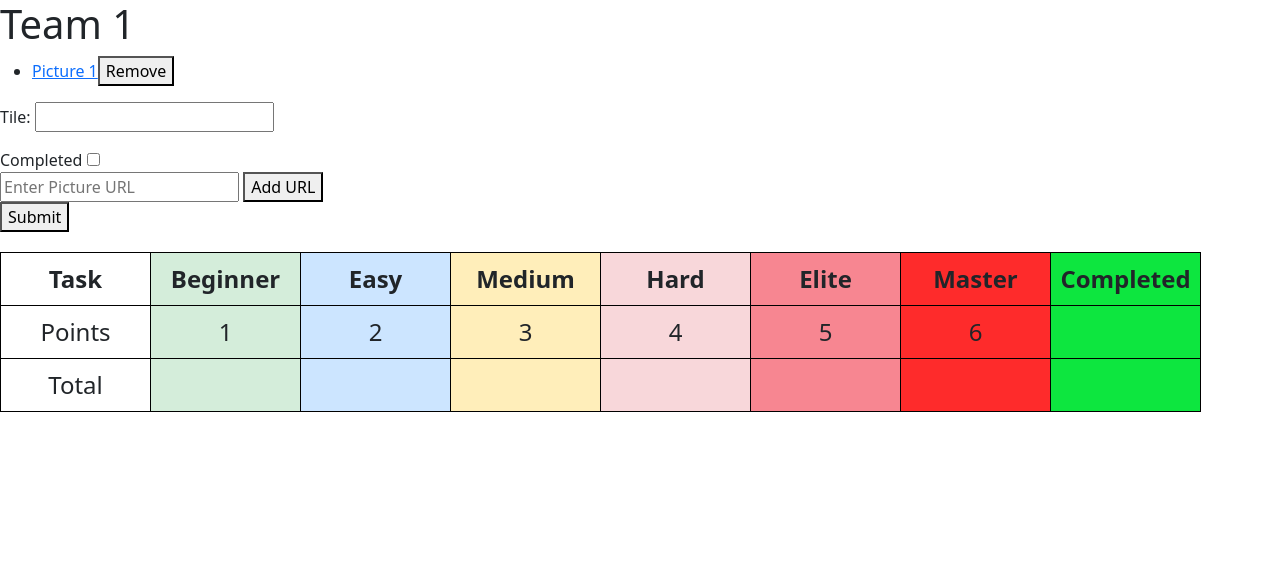
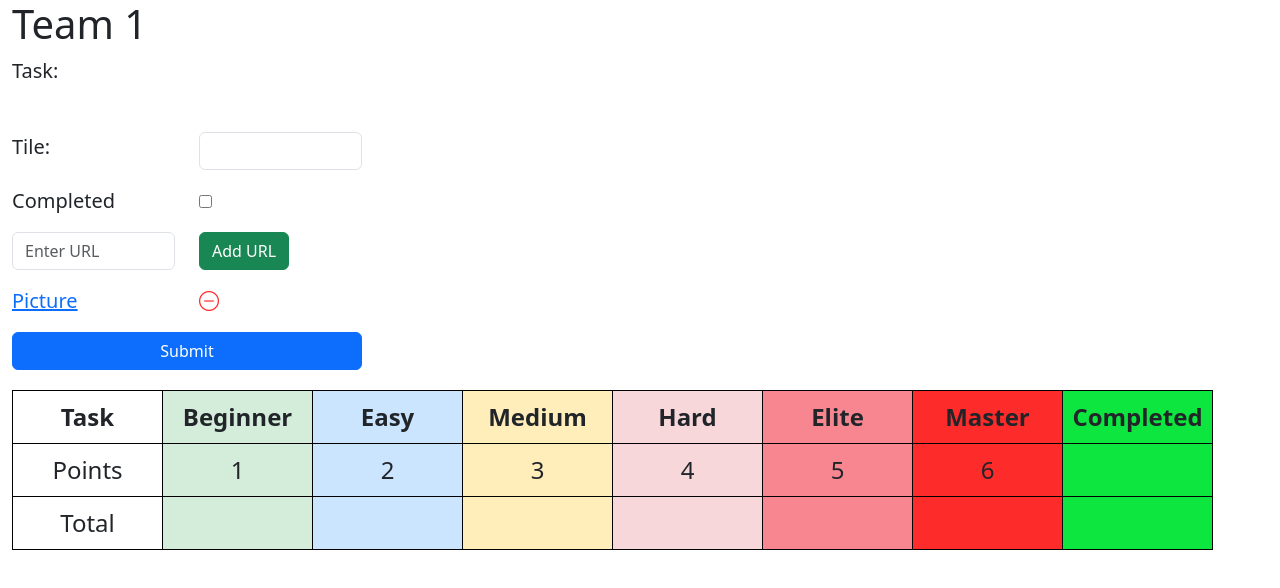
Before and after one commit to tehgod/osrs_clan_bingo_frontend, a website: page public/index.html in a window 1280 px wide. Both pictures are taken after typing "https://example.com" into the empty fields and a click on the button "Add URL". Drawn offline with nearby package versions, Linux system fonts and the light colour scheme; no server answers.

Commit message:
frontend work finished for now

```diff
--- a/public/index.html
+++ b/public/index.html
@@ -6,43 +6,66 @@
     <title></title>
     <link rel="stylesheet" href="styles.css">
     <link href="https://cdn.jsdelivr.net/npm/bootstrap@5.3.3/dist/css/bootstrap.min.css" rel="stylesheet" integrity="sha384-QWTKZyjpPEjISv5WaRU9OFeRpok6YctnYmDr5pNlyT2bRjXh0JMhjY6hW+ALEwIH" crossorigin="anonymous">
+    <link rel="stylesheet" href="https://cdn.jsdelivr.net/npm/bootstrap-icons@1.11.3/font/bootstrap-icons.min.css">
     <script src="https://cdn.jsdelivr.net/npm/bootstrap@5.3.3/dist/js/bootstrap.bundle.min.js" integrity="sha384-YvpcrYf0tY3lHB60NNkmXc5s9fDVZLESaAA55NDzOxhy9GkcIdslK1eN7N6jIeHz" crossorigin="anonymous"></script>
 
 </head>
-<body>
+<body class="container-fluid">
     <h1 id="teamHeader"></h1>
 
-<!-- <form action="/api/complete-tile" id="complete-tile" method="post" enctype="multipart/form-data">
-    <div class="mb-3 row">
-        <label for="tile" class="col-sm-2 col-form-label">Complete Tile:</label>
-        <div class="col-sm-10">
-            <input type="text" id="tile" name="tile" class="form-control"><br><br>
+    <form action="/api/update-tile" method="post">
+        <div class="mb-3 row"> <!--Task text-->
+            <div class="col-2">
+                Task:
+            </div>
+            <div class="col" id="selectedTileTask" style="min-height: 60px;">
+
             </div>
         </div>
-    <div id="url-inputs" class="mb-3 row">
-        <label for="imageUrl">Image URL:</label>
-        <input type="text" id="imageUrl" name="imageUrl" placeholder="Enter image URL"><br><br>
+        <div class="mb-3 row"> <!--Tile Selected-->
+            <div class="col">
+                <label for="selectedTile" class="form-label col">Tile:</label>
+            </div>
+            <div class="col">
+                <input class="form-control" type="text" id="selectedTile" name="selectedTile" autocomplete="off" readonly>
+            </div>
+        </div>
+        <div class="mb-3 row"> <!--Completed-->
+            <div class="col">
+                <label for="selectedTileCompleted">Completed</label>
+            </div>
+            <div class="col">
+                <input type="checkbox" id="selectedTileCompleted" name="selectedTileCompleted">
+            </div>
+        </div>
+        <div class="mb-3 row"> <!--URL Entry-->
+            <div class="col">
+                <input class="form-control" type="url" id="linkInput" placeholder="Enter URL">
+            </div>
+            <div class="col">
+                <button type="button" class="btn btn-success" onclick="addLink()">Add URL</button><br>
+            </div>
+        </div>
+        <div id="selectedTileUrlsList"></div>
+        <div id="imageRowTemplate">
+            <div class="row mb-3">
+                <a class="col"></a>
+                <i class="bi bi-dash-circle col"></i>
+            </div>
         </div>
 
-    <button type="button" id="add-url">Add Another URL</button><br><br>
+        <div class="mb-3 row">
+            <div class="col">
+                <button type="submit" class="btn btn-primary" style="width: 100%;">Submit</button>
+            </div>
+        </div>
 
-    <input type="hidden" id="formTeamId" value="" name="teamId" />
-    <input type="submit" value="Submit">
-</form> -->
+        <input type="hidden" id="selectedTileUrlsValues" autocomplete="off" name="selectedTileUrlsValues" value='[]'>
+        <input type="hidden" id="teamId" name="teamId" value=''>
 
-<ul id="selectedTileUrlsList"></ul>
-<form action="/api/update-tile" method="post">
-    <label for="selectedTile">Tile:</label>
-    <input type="text" id="selectedTile" name="selectedTile" autocomplete="off" readonly ><br>
-    <p id="selectedTileTask"></p>
-    <label for="selectedTileCompleted">Completed</label>
-    <input type="checkbox" id="selectedTileCompleted" name="selectedTileCompleted"><br>
-    <input type="url" id="linkInput" placeholder="Enter Picture URL">
-    <button type="button" onclick="addLink()">Add URL</button><br>
-    <input type="hidden" id="selectedTileUrlsValues" name="selectedTileUrlsValues" value='["value1", "value2", "value3"]'>
-    <input type="hidden" id="teamId" name="teamId" value=''>
-    <button type="submit">Submit</button>
     </form>
+
+
 
     <table id="scoreboard">
         <tbody>
--- a/public/index.js
+++ b/public/index.js
@@ -1,5 +1,3 @@
-
-
 function a1ToNumber(a1) {
     // Extract column letters and row number
     const match = a1.match(/([a-zA-Z]+)(\d+)/); // Allow both lowercase and uppercase
@@ -183,42 +181,33 @@ async function loadBingoBoard() {
     })
 }
 
-function calculateScore() {
-    completedElements = document.querySelectorAll('[completed="true"]');
+function buildLink(linkUrl) {
+    var rowTemplate = document.getElementById("imageRowTemplate").childNodes[1].cloneNode(true)
+    var linkNode = rowTemplate.querySelector("a")
+    var deleteButton = rowTemplate.querySelector("i")
+    linkNode.href = linkUrl
+    linkNode.textContent = `Picture`
+    deleteButton.onclick = () => {
+        rowTemplate.remove();
+        const currentUrls = JSON.parse(document.getElementById("selectedTileUrlsValues").value || '[]');
+        const index = currentUrls.indexOf(linkUrl);
+        console.log(index)
+        if (index > -1) {
+            currentUrls.splice(index, 1);
+        }
+        document.getElementById("selectedTileUrlsValues").value=JSON.stringify(currentUrls)
+    };
+    document.getElementById('selectedTileUrlsList').appendChild(rowTemplate);
+    var currentUrls = JSON.parse(document.getElementById("selectedTileUrlsValues").value || '[]');
+    currentUrls.push(linkUrl)
+    document.getElementById("selectedTileUrlsValues").value=JSON.stringify(currentUrls)
+    linkInput.value = ''
 }
 
 function addLink() {
     linkUrl = document.getElementById("linkInput").value
-    linkCount = 1+(document.getElementById("selectedTileUrlsList").querySelectorAll("li")).length
-    if (linkUrl) {
-        // Create a new list item
-        const listItem = document.createElement('li');
-
-        // Create the hyperlink
-        const link = document.createElement('a');
-        link.href = linkUrl;
-        link.textContent = `Picture ${linkCount++}`;
-
-        // Create and add remove button
-        const removeButton = document.createElement('button');
-        removeButton.textContent = 'Remove';
-        removeButton.classList.add('remove-btn');
-        removeButton.onclick = () => {
-            listItem.remove();
-            const currentUrls = JSON.parse(document.getElementById("selectedTileUrlsValues").value || '[]');
-            const updatedUrls = currentUrls.filter(item => item !== listItem.querySelector("a").href);
-            document.getElementById("selectedTileUrlsValues").value=JSON.stringify(updatedUrls)
-        };
-
-        // Append link and button to list item, and list item to list
-        listItem.appendChild(link);
-        listItem.appendChild(removeButton);
-        document.getElementById('selectedTileUrlsList').appendChild(listItem);
-        var currentUrls = JSON.parse(document.getElementById("selectedTileUrlsValues").value || '[]');
-        currentUrls.push(linkUrl)
-        document.getElementById("selectedTileUrlsValues").value=JSON.stringify(currentUrls)
-        // Clear input field
-        linkInput.value = '';
+    if ((linkUrl) && (linkUrl.includes("http"))) {
+        buildLink(linkUrl)
     } else {
         alert("Please enter a valid URL.");
     }
@@ -233,33 +222,16 @@ function bindOnClicks() {
         tile.addEventListener("click", function() {
             document.getElementById("selectedTileUrlsList").innerHTML=""
             document.getElementById('selectedTile').value = tile.id;
-            document.getElementById('selectedTileTask').textContent =`Task: ${tile.textContent}`;
+            document.getElementById('selectedTileTask').textContent =`${tile.textContent}`;
             if (tile.classList.contains("completed")){
                 document.getElementById('selectedTileCompleted').checked=true
             } else {
                 document.getElementById('selectedTileCompleted').checked=false
             }
             const urls = JSON.parse(tile.getAttribute('data-urls') || '[]');
-            var i = 1
-            document.getElementById("selectedTileUrlsValues").value=JSON.stringify(urls)
             urls.forEach((url) => {
-                listItem = document.createElement("li")
-                link = document.createElement("a")
-                link.textContent = `Picture ${i}`;
-                link.href = url;
-                listItem.appendChild(link)
-                const removeButton = document.createElement('button');
-                removeButton.textContent = 'Remove';
-                removeButton.classList.add('remove-btn');
-                removeButton.onclick = () => {
-                    listItem.remove();
-                    const currentUrls = JSON.parse(tile.getAttribute('data-urls') || '[]');
-                    const updatedUrls = currentUrls.filter(item => item !== listItem.querySelector("a").href);
-                    document.getElementById("selectedTileUrlsValues").value=JSON.stringify(updatedUrls)
-                };
-                listItem.appendChild(removeButton)
-                document.getElementById("selectedTileUrlsList").appendChild(listItem)
-                i++;
+                console.log(url)
+                buildLink(url)
             });
 
         });
@@ -292,7 +264,6 @@ function calculatePoints() {
     // Create Grid
     loadScoreboard();
     await loadBingoBoard();
-    calculateScore();
     bindOnClicks();
     calculatePoints();
 })(); // Immediately invoke the async function
--- a/public/styles.css
+++ b/public/styles.css
@@ -1,12 +1,29 @@
 /* styles.css */
+body {
+    margin: 100px;
+    background-color: #000;
+}
+
 table {
     border-collapse: collapse;
     margin-top: 20px;
 }
 
 form {
-    width: 750px;
+    width: 350px;
+    font-size: 20px;
 }
+
+#imageRowTemplate {
+    display: none;
+}
+
+i {
+    cursor:pointer;
+    color: #fe2b2b;
+}
+
+
 #scoreboard td, #scoreboard th {
     border: 1.2px solid #000;
     padding: 8px;
```
Lines whose indentation alone changed are shown as unchanged.
